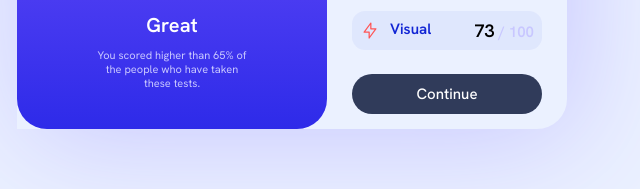
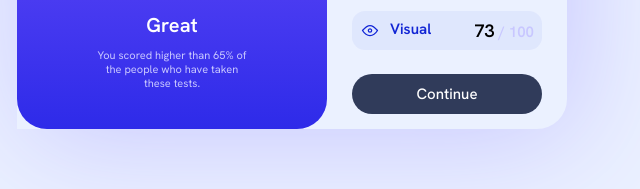
Before and after one commit to YHONATAN-LEONARDO/results-summary-component, a plain HTML site: page index.html in a window 1280 px wide. Shown: the part 446-635 px from the top of the page, 348-988 px from the left. Drawn offline with Linux system fonts and the light colour scheme.

Commit message:
Update index.html

```diff
--- a/index.html
+++ b/index.html
@@ -61,7 +61,7 @@
         <!--  -->
         <div class="tarjeta visual">
           <div class="info">
-            <img src="assets/images/icon-reaction.svg" alt="" />
+            <img src="assets/images/icon-visual.svg" alt="" />
             <p>Visual</p>
           </div>
           <p class="puntuacion"><span class="oscuro">73</span> / 100</p>
```
